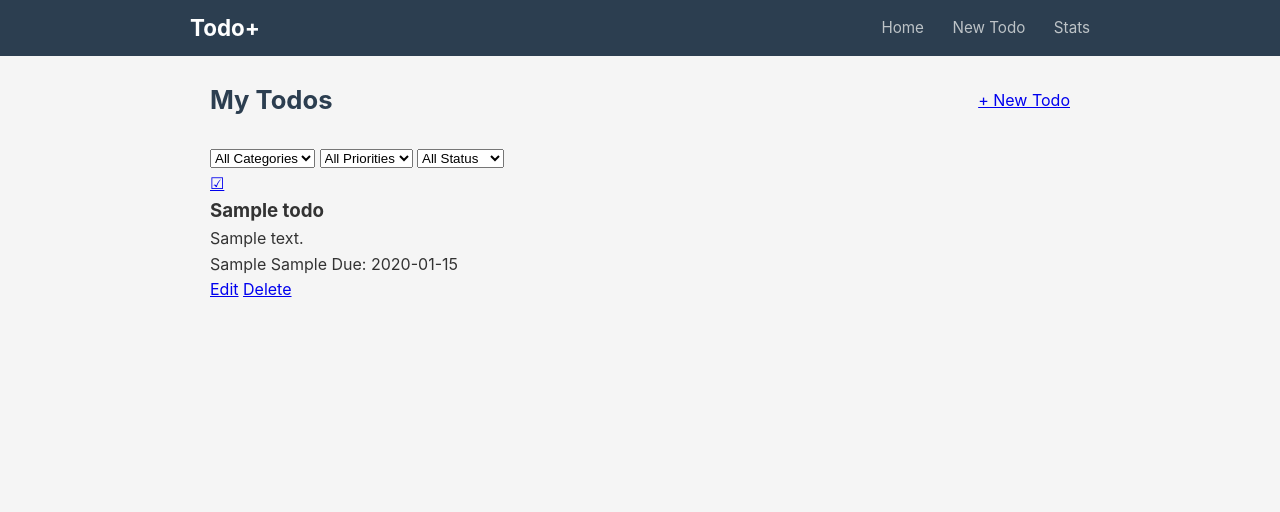
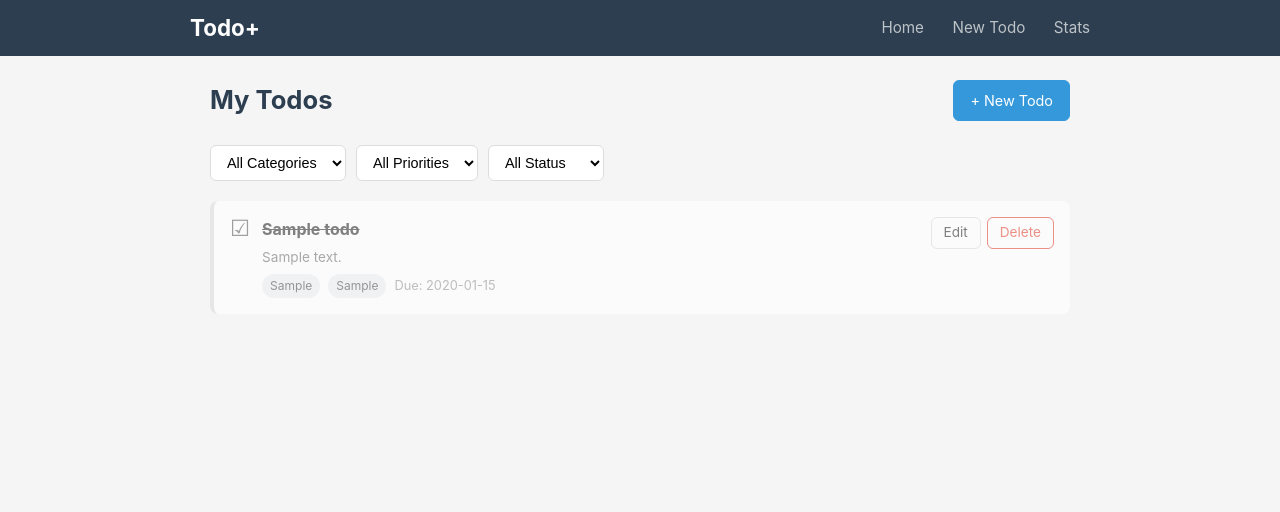
Before and after one commit to lsmin3388/todo-plus, a Flask app: page / in a window 1280 px wide. Shown: the top 512 px of the page. Run offline with Flask 3, Linux system fonts and the light colour scheme; tables that the repository leaves empty hold one stand-in row (values such as "Sample post").

Commit message:
style: add todo list and form styles

```diff
--- a/static/style.css
+++ b/static/style.css
@@ -69,3 +69,254 @@ nav {
     font-size: 1.6rem;
     color: #2c3e50;
 }
+
+/* Buttons */
+.btn {
+    display: inline-block;
+    padding: 8px 16px;
+    border: 1px solid #ddd;
+    border-radius: 6px;
+    text-decoration: none;
+    font-size: 0.9rem;
+    cursor: pointer;
+    background: #fff;
+    color: #333;
+    transition: all 0.2s;
+}
+
+.btn:hover {
+    background: #f0f0f0;
+}
+
+.btn-primary {
+    background: #3498db;
+    color: #fff;
+    border-color: #3498db;
+}
+
+.btn-primary:hover {
+    background: #2980b9;
+}
+
+.btn-danger {
+    color: #e74c3c;
+    border-color: #e74c3c;
+}
+
+.btn-danger:hover {
+    background: #e74c3c;
+    color: #fff;
+}
+
+.btn-small {
+    padding: 4px 12px;
+    font-size: 0.85rem;
+}
+
+/* Filters */
+.filters {
+    margin-bottom: 20px;
+}
+
+.filters form {
+    display: flex;
+    gap: 10px;
+    align-items: center;
+    flex-wrap: wrap;
+}
+
+.filters select {
+    padding: 8px 12px;
+    border: 1px solid #ddd;
+    border-radius: 6px;
+    background: #fff;
+    font-size: 0.9rem;
+}
+
+/* Todo List */
+.todo-list {
+    display: flex;
+    flex-direction: column;
+    gap: 8px;
+}
+
+.todo-item {
+    background: #fff;
+    border-radius: 8px;
+    padding: 16px;
+    display: flex;
+    justify-content: space-between;
+    align-items: flex-start;
+    border-left: 4px solid #ddd;
+    transition: box-shadow 0.2s;
+}
+
+.todo-item:hover {
+    box-shadow: 0 2px 8px rgba(0, 0, 0, 0.08);
+}
+
+.todo-item.priority-high {
+    border-left-color: #e74c3c;
+}
+
+.todo-item.priority-medium {
+    border-left-color: #f39c12;
+}
+
+.todo-item.priority-low {
+    border-left-color: #27ae60;
+}
+
+.todo-item.completed {
+    opacity: 0.6;
+}
+
+.todo-item.completed h3 {
+    text-decoration: line-through;
+}
+
+.todo-left {
+    display: flex;
+    gap: 12px;
+    flex: 1;
+}
+
+.checkbox {
+    font-size: 1.4rem;
+    text-decoration: none;
+    color: #666;
+    line-height: 1;
+    flex-shrink: 0;
+}
+
+.todo-info h3 {
+    font-size: 1rem;
+    margin-bottom: 4px;
+}
+
+.description {
+    font-size: 0.85rem;
+    color: #777;
+    margin-bottom: 6px;
+}
+
+.todo-meta {
+    display: flex;
+    gap: 8px;
+    align-items: center;
+    flex-wrap: wrap;
+}
+
+.badge {
+    font-size: 0.75rem;
+    padding: 2px 8px;
+    border-radius: 12px;
+    background: #ecf0f1;
+    color: #555;
+}
+
+.badge.priority-high {
+    background: #fde8e8;
+    color: #c0392b;
+}
+
+.badge.priority-medium {
+    background: #fef3e2;
+    color: #e67e22;
+}
+
+.badge.priority-low {
+    background: #e8f8e8;
+    color: #27ae60;
+}
+
+.due-date {
+    font-size: 0.8rem;
+    color: #999;
+}
+
+.todo-actions {
+    display: flex;
+    gap: 6px;
+    flex-shrink: 0;
+    margin-left: 12px;
+}
+
+/* Empty State */
+.empty-state {
+    text-align: center;
+    padding: 48px;
+    color: #999;
+}
+
+.empty-state a {
+    color: #3498db;
+}
+
+/* Flash Messages */
+.flash {
+    padding: 12px 16px;
+    border-radius: 6px;
+    margin-bottom: 16px;
+    font-size: 0.9rem;
+}
+
+.flash.success {
+    background: #d4edda;
+    color: #155724;
+}
+
+.flash.error {
+    background: #f8d7da;
+    color: #721c24;
+}
+
+/* Form */
+.todo-form {
+    background: #fff;
+    border-radius: 8px;
+    padding: 24px;
+    max-width: 600px;
+}
+
+.form-group {
+    margin-bottom: 16px;
+}
+
+.form-group label {
+    display: block;
+    margin-bottom: 6px;
+    font-weight: 500;
+    font-size: 0.9rem;
+}
+
+.form-group input,
+.form-group textarea,
+.form-group select {
+    width: 100%;
+    padding: 10px 12px;
+    border: 1px solid #ddd;
+    border-radius: 6px;
+    font-size: 0.95rem;
+    font-family: inherit;
+}
+
+.form-group input:focus,
+.form-group textarea:focus,
+.form-group select:focus {
+    outline: none;
+    border-color: #3498db;
+    box-shadow: 0 0 0 3px rgba(52, 152, 219, 0.1);
+}
+
+.form-row {
+    display: grid;
+    grid-template-columns: 1fr 1fr 1fr;
+    gap: 16px;
+}
+
+.form-actions {
+    display: flex;
+    gap: 10px;
+    margin-top: 8px;
+}
```
